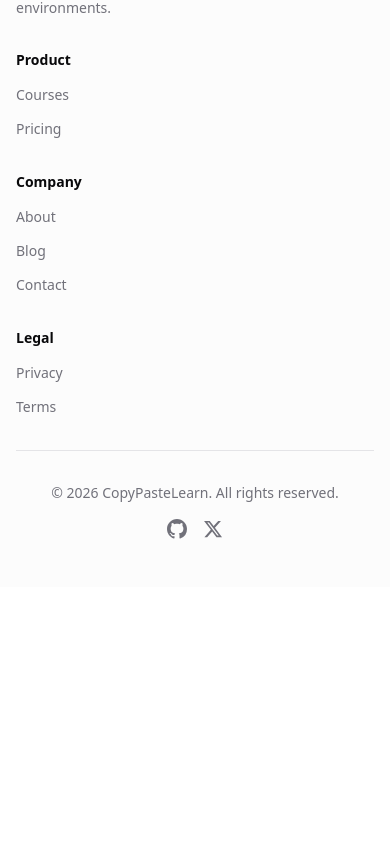
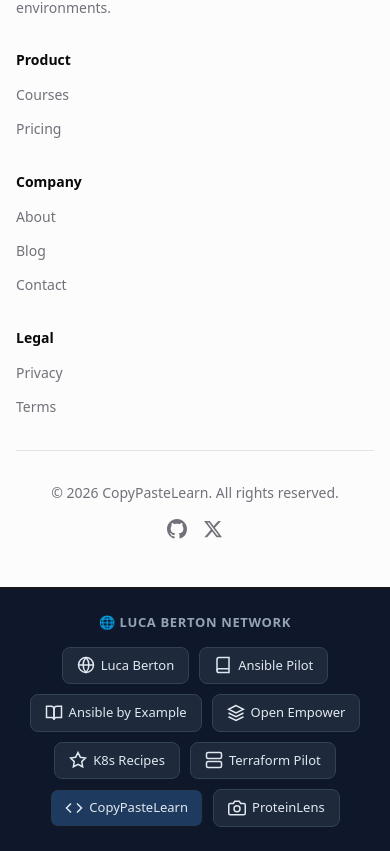
Before and after one commit to lucab85/copypastelearn.com, a Next.js app in the folder apps/web/: page / in a window 390 px wide. Shown: the part 3268-4119 px from the top of the page. Before the commit the page ends 3855 px from the top, so only its background shows below. Built offline with nearby package versions, Linux system fonts and the light colour scheme; no server answers.

Commit message:
feat: add Luca Berton Network footer
- New NetworkFooter component with all 8 sites (inline SVG icons)
- Dark theme, responsive flex-wrap, hover animation with blue glow
- CopyPasteLearn highlighted as active site
- Renders at the bottom of every page

```diff
--- /dev/null
+++ b/apps/web/src/components/layout/network-footer.tsx
@@ -0,0 +1,122 @@
+const networkSites = [
+  {
+    href: "https://lucaberton.com/",
+    title: "AI & Cloud Advisor",
+    label: "Luca Berton",
+    icon: (
+      <svg viewBox="0 0 24 24" fill="none" stroke="currentColor" strokeWidth="2" className="h-[18px] w-[18px] shrink-0">
+        <circle cx="12" cy="12" r="10" />
+        <path d="M2 12h20M12 2a15.3 15.3 0 0 1 4 10 15.3 15.3 0 0 1-4 10 15.3 15.3 0 0 1-4-10 15.3 15.3 0 0 1 4-10z" />
+      </svg>
+    ),
+  },
+  {
+    href: "https://www.ansiblepilot.com/",
+    title: "772+ Ansible Tutorials",
+    label: "Ansible Pilot",
+    icon: (
+      <svg viewBox="0 0 24 24" fill="none" stroke="currentColor" strokeWidth="2" className="h-[18px] w-[18px] shrink-0">
+        <path d="M4 19.5A2.5 2.5 0 0 1 6.5 17H20" />
+        <path d="M6.5 2H20v20H6.5A2.5 2.5 0 0 1 4 19.5v-15A2.5 2.5 0 0 1 6.5 2z" />
+      </svg>
+    ),
+  },
+  {
+    href: "https://www.ansiblebyexample.com/",
+    title: "Ansible Books & Resources",
+    label: "Ansible by Example",
+    icon: (
+      <svg viewBox="0 0 24 24" fill="none" stroke="currentColor" strokeWidth="2" className="h-[18px] w-[18px] shrink-0">
+        <path d="M2 3h6a4 4 0 0 1 4 4v14a3 3 0 0 0-3-3H2z" />
+        <path d="M22 3h-6a4 4 0 0 0-4 4v14a3 3 0 0 1 3-3h7z" />
+      </svg>
+    ),
+  },
+  {
+    href: "https://www.openempower.com/",
+    title: "AI Platform Engineering Consultancy",
+    label: "Open Empower",
+    icon: (
+      <svg viewBox="0 0 24 24" fill="none" stroke="currentColor" strokeWidth="2" className="h-[18px] w-[18px] shrink-0">
+        <path d="M12 2L2 7l10 5 10-5-10-5z" />
+        <path d="M2 17l10 5 10-5" />
+        <path d="M2 12l10 5 10-5" />
+      </svg>
+    ),
+  },
+  {
+    href: "https://kubernetes.recipes/",
+    title: "Kubernetes Recipe Book",
+    label: "K8s Recipes",
+    icon: (
+      <svg viewBox="0 0 24 24" fill="none" stroke="currentColor" strokeWidth="2" className="h-[18px] w-[18px] shrink-0">
+        <path d="M12 2l3.09 6.26L22 9.27l-5 4.87 1.18 6.88L12 17.77l-6.18 3.25L7 14.14 2 9.27l6.91-1.01L12 2z" />
+      </svg>
+    ),
+  },
+  {
+    href: "https://www.terraformpilot.com/",
+    title: "Terraform Automation Mastery",
+    label: "Terraform Pilot",
+    icon: (
+      <svg viewBox="0 0 24 24" fill="none" stroke="currentColor" strokeWidth="2" className="h-[18px] w-[18px] shrink-0">
+        <rect x="2" y="2" width="20" height="8" rx="2" />
+        <rect x="2" y="14" width="20" height="8" rx="2" />
+        <line x1="6" y1="6" x2="6.01" y2="6" />
+        <line x1="6" y1="18" x2="6.01" y2="18" />
+      </svg>
+    ),
+  },
+  {
+    href: "https://www.copypastelearn.com/",
+    title: "Learn IT by Doing",
+    label: "CopyPasteLearn",
+    active: true,
+    icon: (
+      <svg viewBox="0 0 24 24" fill="none" stroke="currentColor" strokeWidth="2" className="h-[18px] w-[18px] shrink-0">
+        <polyline points="16 18 22 12 16 6" />
+        <polyline points="8 6 2 12 8 18" />
+      </svg>
+    ),
+  },
+  {
+    href: "https://www.proteinlens.com/",
+    title: "AI Macro Nutrition Tracker",
+    label: "ProteinLens",
+    icon: (
+      <svg viewBox="0 0 24 24" fill="none" stroke="currentColor" strokeWidth="2" className="h-[18px] w-[18px] shrink-0">
+        <path d="M23 19a2 2 0 0 1-2 2H3a2 2 0 0 1-2-2V8a2 2 0 0 1 2-2h4l2-3h6l2 3h4a2 2 0 0 1 2 2z" />
+        <circle cx="12" cy="13" r="4" />
+      </svg>
+    ),
+  },
+];
+
+export function NetworkFooter() {
+  return (
+    <div className="border-t-2 border-primary bg-[#0f172a] px-4 py-6 text-center">
+      <p className="mb-3.5 text-[13px] font-semibold uppercase tracking-wider text-slate-400">
+        🌐 Luca Berton Network
+      </p>
+      <div className="mx-auto flex max-w-[720px] flex-wrap justify-center gap-2.5">
+        {networkSites.map((site) => (
+          <a
+            key={site.href}
+            href={site.href}
+            title={site.title}
+            target="_blank"
+            rel="noopener noreferrer"
+            className={`inline-flex items-center gap-1.5 rounded-lg border px-3.5 py-2 text-[13px] font-medium text-slate-200 transition-all hover:-translate-y-px hover:border-primary hover:bg-primary hover:text-white hover:shadow-[0_4px_12px_rgba(59,130,246,.3)] ${
+              site.active
+                ? "border-primary bg-[#1e3a5f]"
+                : "border-slate-700 bg-slate-800"
+            }`}
+          >
+            {site.icon}
+            {site.label}
+          </a>
+        ))}
+      </div>
+    </div>
+  );
+}
--- a/apps/web/src/components/layout/site-footer.tsx
+++ b/apps/web/src/components/layout/site-footer.tsx
@@ -1,6 +1,7 @@
 import Link from "next/link";
 import { Terminal } from "lucide-react";
 import { Separator } from "@/components/ui/separator";
+import { NetworkFooter } from "@/components/layout/network-footer";
 
 const footerSections = [
   {
@@ -101,6 +102,7 @@ export function SiteFooter() {
           </div>
         </div>
       </div>
+      <NetworkFooter />
     </footer>
   );
 }
```
